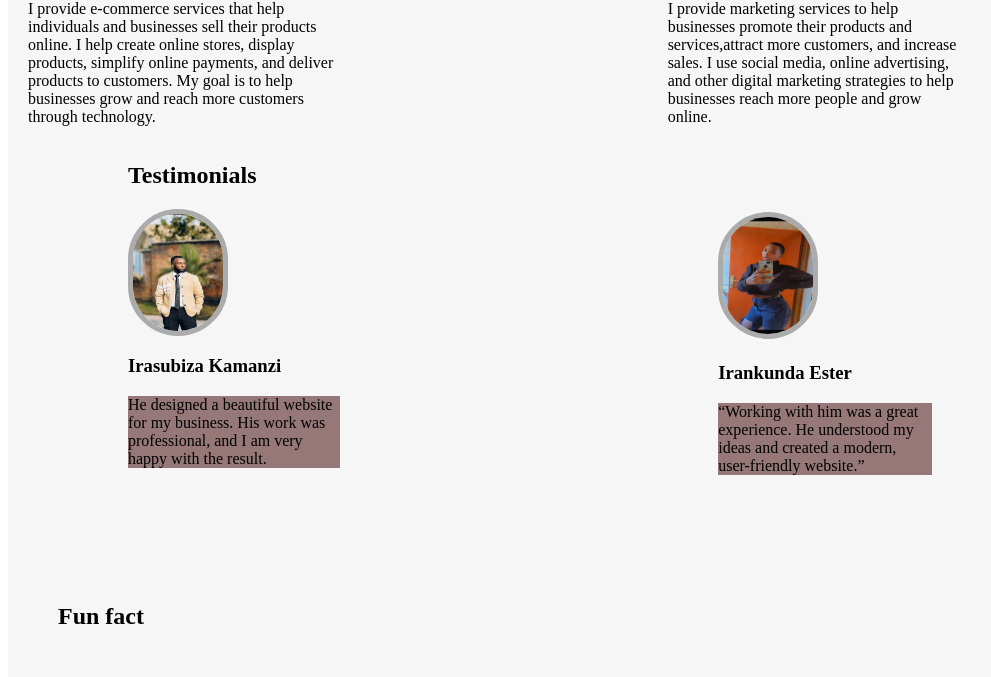
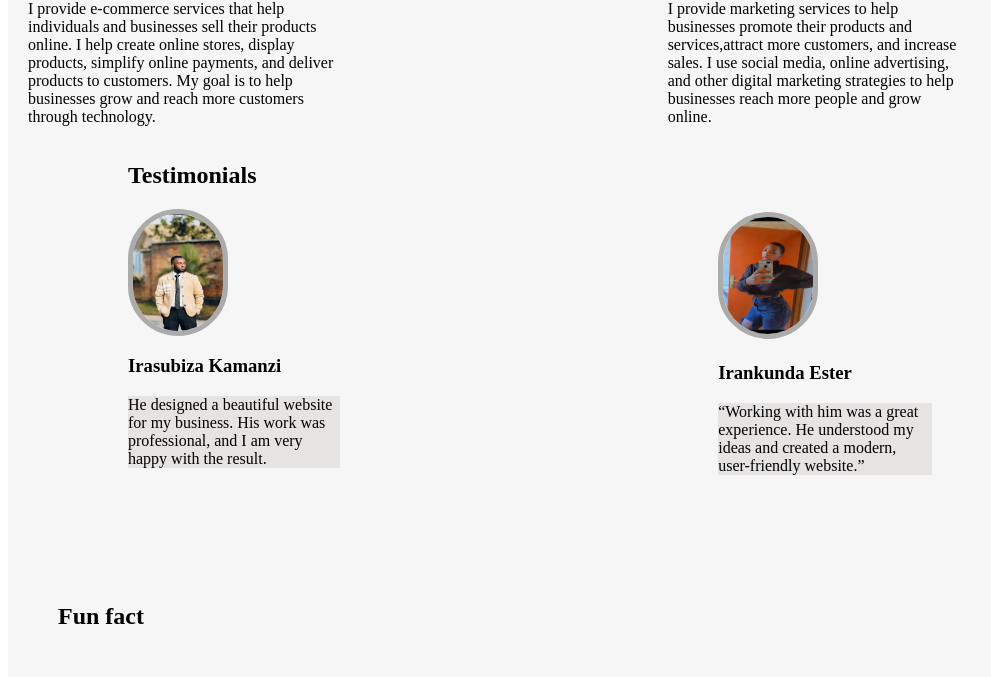
Before and after one commit to samz-ndayambaje/My-website, a plain HTML site: page index.html in a window 1280 px wide. Shown: the part 769-1446 px from the top of the page, without its empty margins (0-991 px from the left). Drawn offline with Linux system fonts and the light colour scheme.

Commit message:
change style.css

```diff
--- a/style.css
+++ b/style.css
@@ -282,14 +282,14 @@ nav {
 
  } */
 .text2 div{
-    background-color: rgb(150, 120, 120);
+    background-color:  rgb(230, 227, 227);
     width: 40%;
     text-align: left;
 }
 
 
 .photot div{
-    background-color: rgb(150, 120, 120);
+    background-color: rgb(230, 227, 227);
     width: 40%;
 }
 
```
